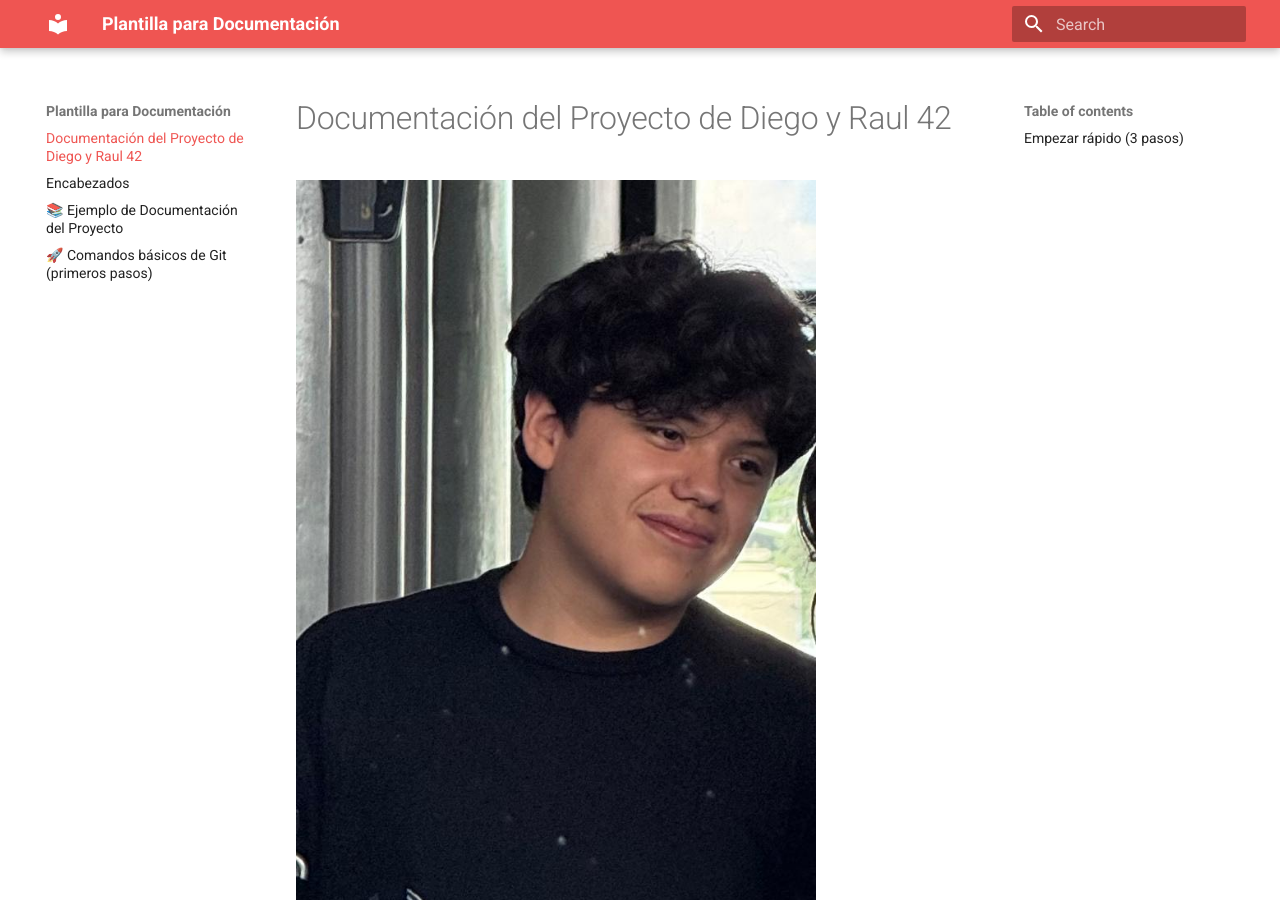
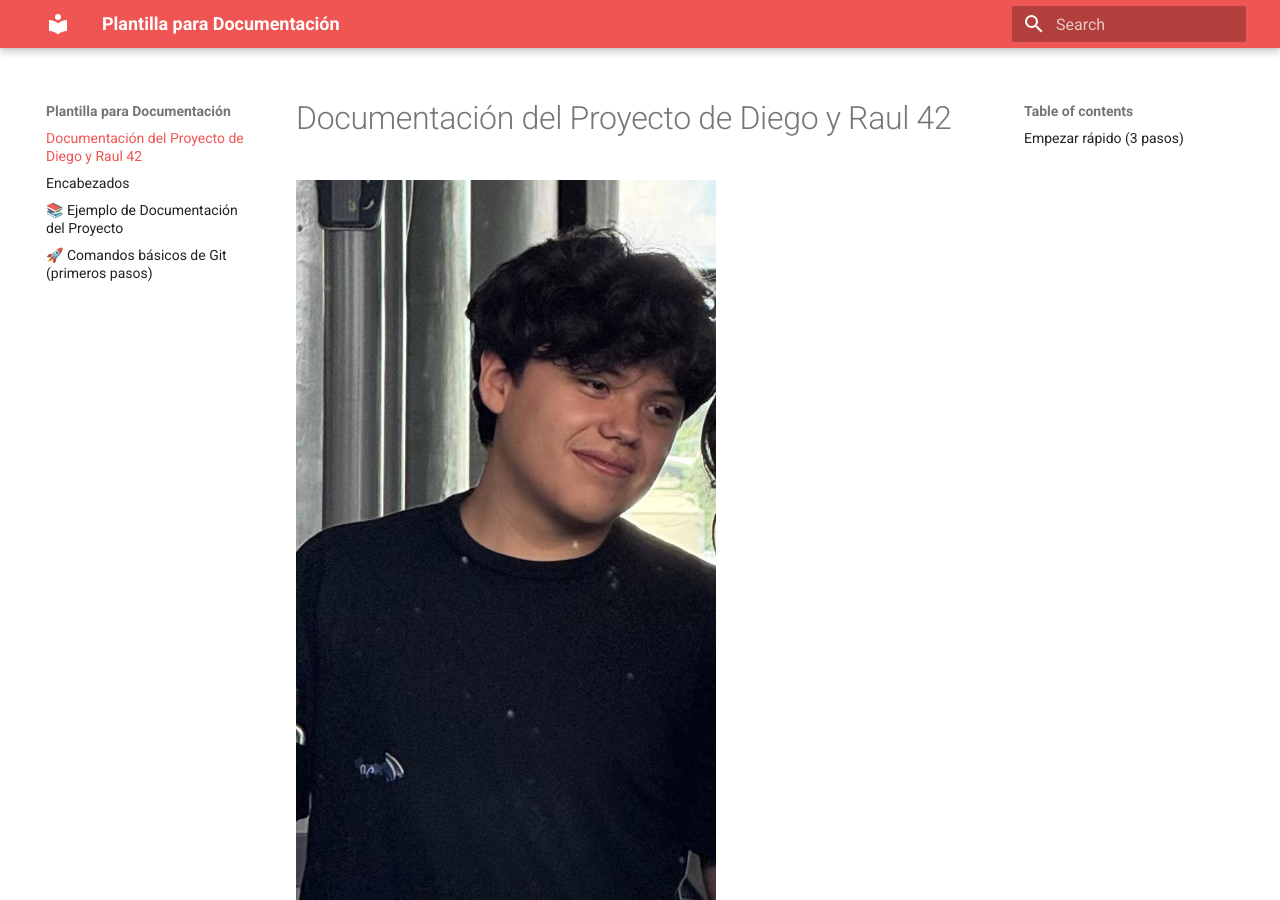
Before and after one commit to DiegoMachorro/Mecatronica-DiegoM, an MkDocs documentation site: the page built from docs/index.md, in a window 1280 px wide and 900 px high. Built offline with MkDocs 1.6.1 and Material for MkDocs 9.7.7, drawn with Linux system fonts in a browser that asks for light colours.

Commit message:
Update index.md imagen

```diff
--- a/docs/index.md
+++ b/docs/index.md
@@ -1,6 +1,6 @@
 # Documentación del Proyecto de Diego y Raul 42
 
-<img src="../recursos/imgs/adios.jpeg" width="520">
+<img src="../recursos/imgs/adios.jpeg" alt="Diagrama del sistema" width="420">
 
 Bienvenido 👋
 Esta es una **plantilla** basada en [MkDocs](https://www.mkdocs.org/) + [Material for MkDocs](https://squidfunk.github.io/mkdocs-material/) para cursos y proyectos.
```
